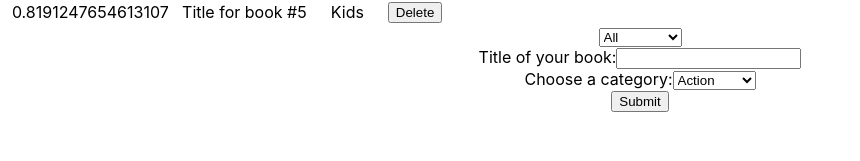
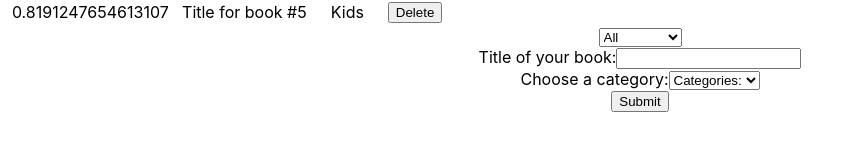
Before and after one commit to AlduLonghi/bookstore-react, a React (Create React App) app: page / in a window 1280 px wide. Shown: the part 130-291 px from the top of the page, without its empty margins (0-860 px from the left). Built offline with nearby package versions, Linux system fonts and the light colour scheme.

Commit message:
Fix linter errors

```diff
--- a/src/containers/BookForm.js
+++ b/src/containers/BookForm.js
@@ -30,6 +30,7 @@ const BookForm = ({ createBook }) => {
         <label htmlFor="booksCategory">
           Choose a category:
           <select name="category" id="category" onChange={handleChange}>
+            <option disabled selected value>Categories:</option>
             {bookCategories.map(categ => <option key={categ} value={categ}>{categ}</option>)}
           </select>
         </label>
```
Also changed, not shown: 1 other file (tests, documents, lock files or other folders).
